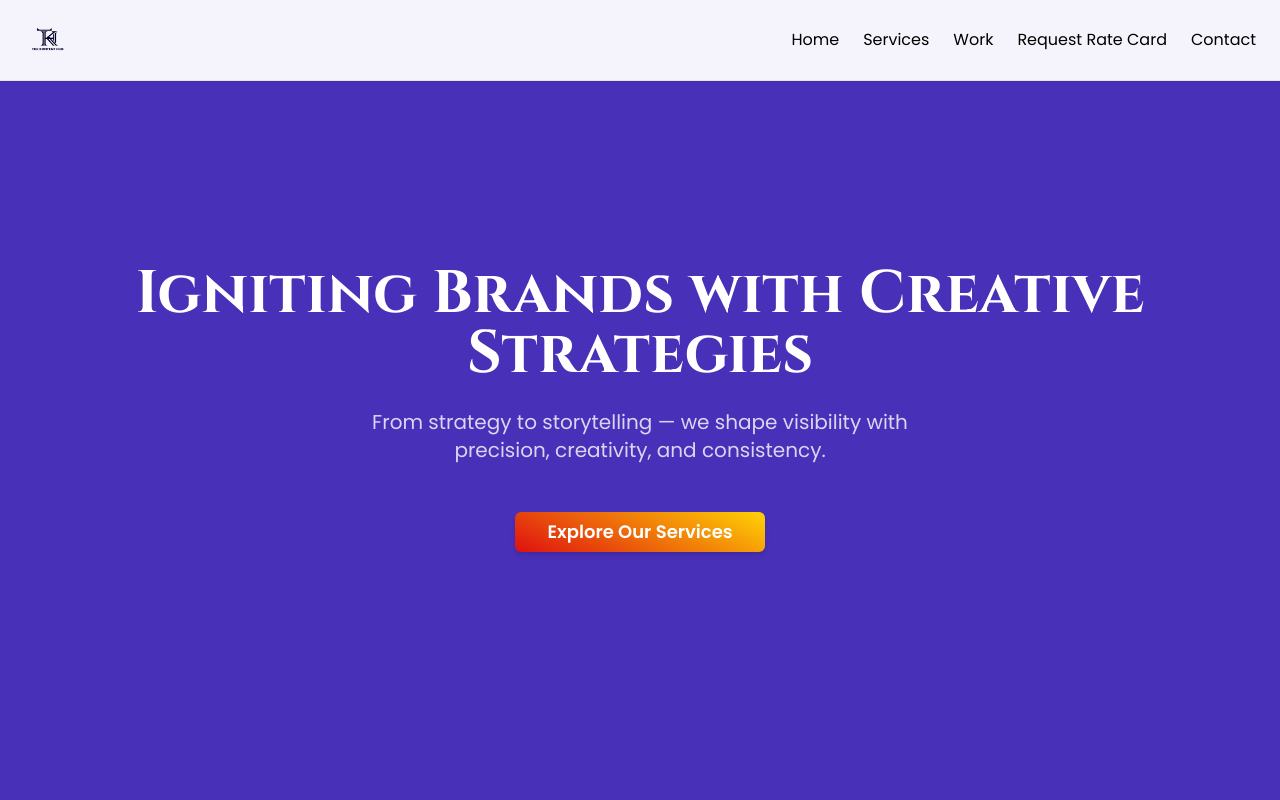
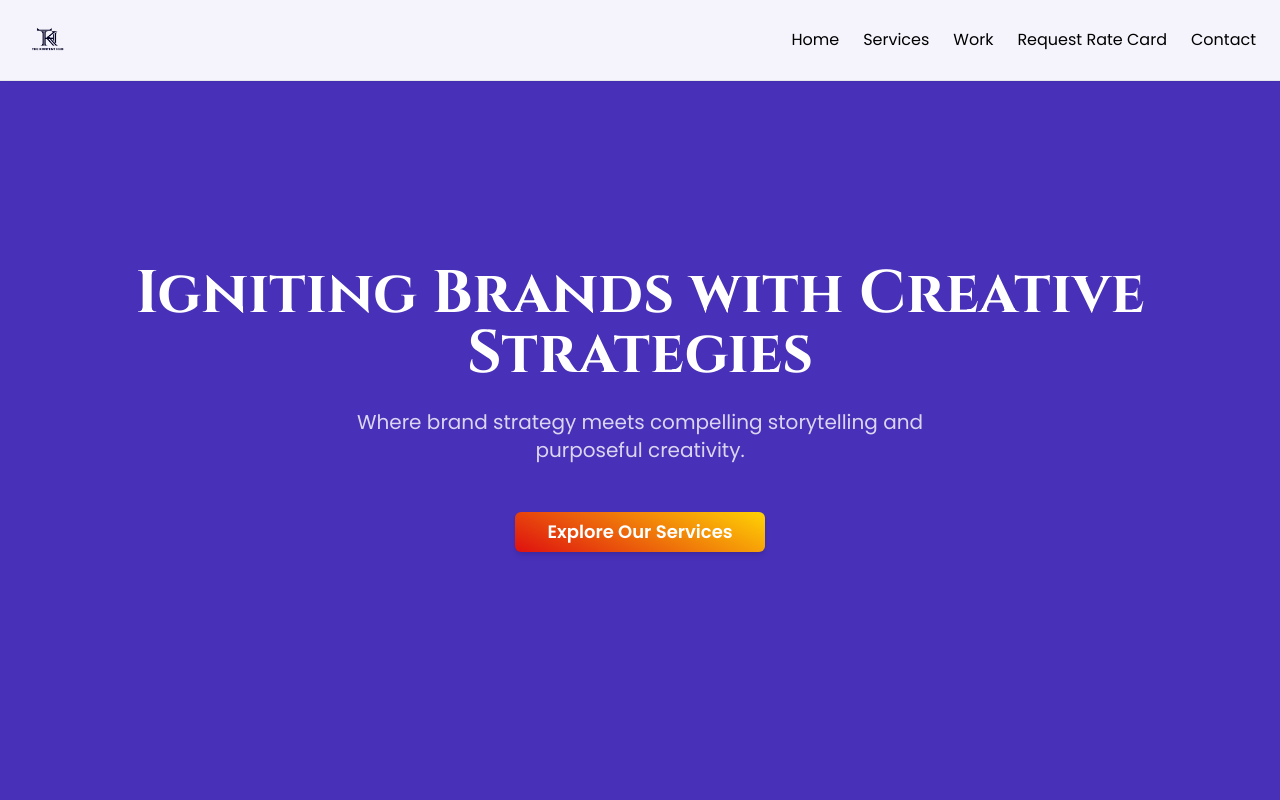
Before and after one commit to freedompraise/hub-rate-access-view, a React (Vite) app: page / in a window 1280 px wide. Shown: the top 800 px of the page. Built offline with nearby package versions, Linux system fonts and the light colour scheme.

Commit message:
update tex t in Hero section

```diff
--- a/src/pages/Index.tsx
+++ b/src/pages/Index.tsx
@@ -16,14 +16,14 @@ const Index = () => {
       <Header />
 
       {/* Hero Section - Navy Background */}
-      <section className="hero-section pt-20 pb-16 px-6 min-h-screen flex items-center">
+      <section className="section-navy pt-20 pb-16 px-6 min-h-screen flex items-center">
         <div className="container mx-auto text-center">
           <h1 className="text-3xl md:text-5xl lg:text-6xl font-serif font-bold text-white mb-6 animate-fade-in">
             Igniting Brands with Creative Strategies
           </h1>
 
           <p className="text-lg md:text-xl text-white/80 font-sans max-w-xl mx-auto mb-12 animate-fade-in">
-            From strategy to storytelling — we shape visibility with precision, creativity, and consistency.
+            Where brand strategy meets compelling storytelling and purposeful creativity.
           </p>
 
           <Button
```
